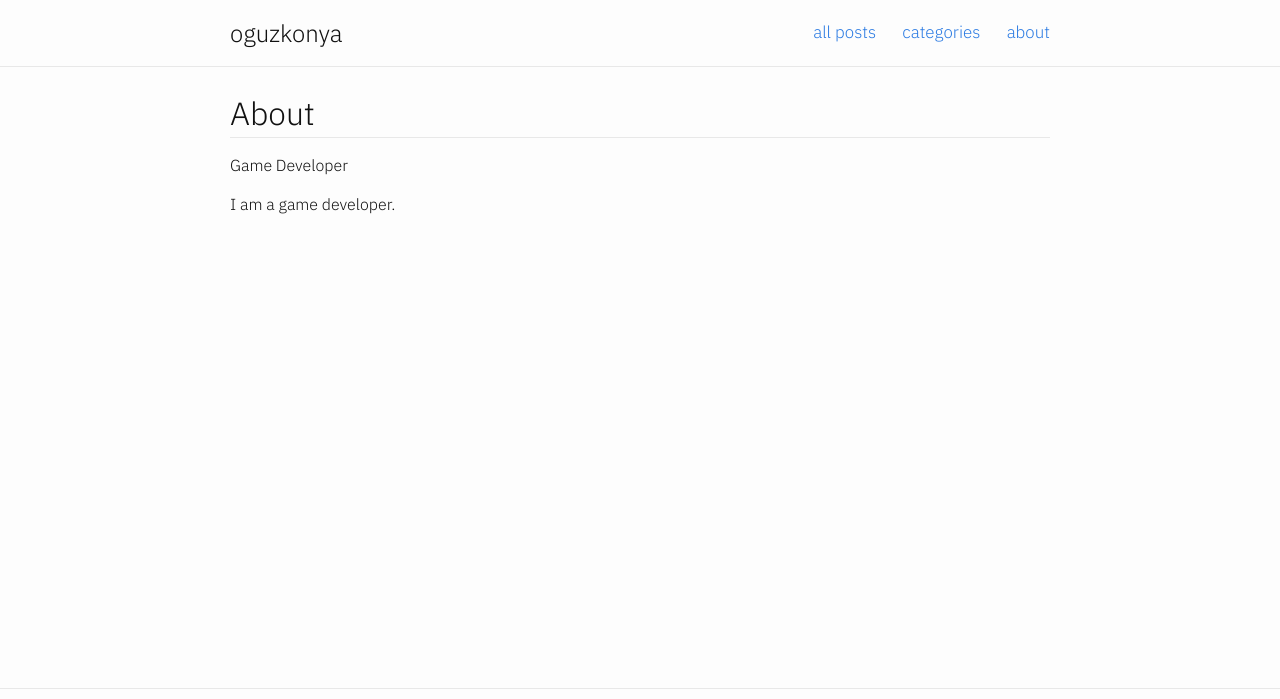
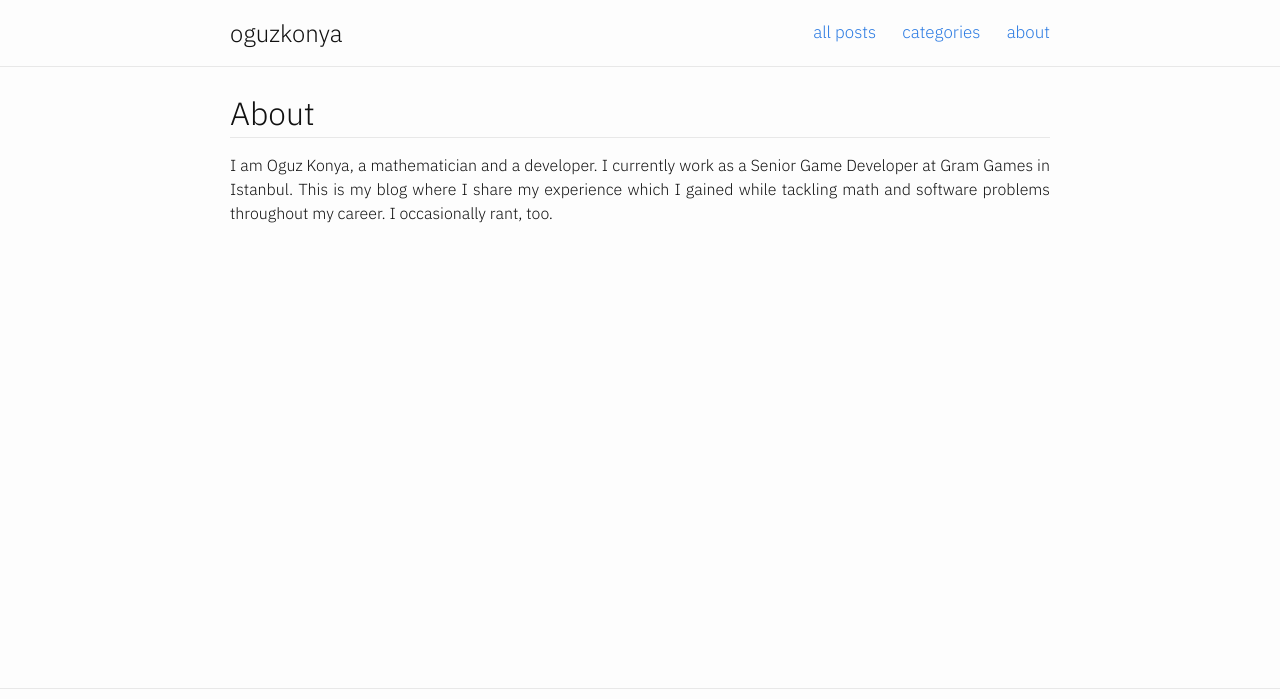
Before and after one commit to oguzkonya/oguzkonya.github.io, a plain HTML site: page about/index.html in a window 1280 px wide. Shown: the top 699 px of the page. Drawn offline with Linux system fonts and the light colour scheme.

Commit message:
Update about me

```diff
--- a/about/index.html
+++ b/about/index.html
@@ -42,8 +42,7 @@
    <h1 class="page-title">About</h1>
  </header>
  <div class="post-content">
-   <p>Game Developer</p>
-<p>I am a game developer.</p>
+   <p>I am Oguz Konya, a mathematician and a developer. I currently work as a Senior Game Developer at Gram Games in Istanbul. This is my blog where I share my experience which I gained while tackling math and software problems throughout my career. I occasionally rant, too.</p>
  </div>
 </article>
    </div>
--- a/feed.xml
+++ b/feed.xml
@@ -1,4 +1,4 @@
-<?xml version="1.0" encoding="utf-8"?><feed xmlns="http://www.w3.org/2005/Atom" ><generator uri="https://jekyllrb.com/" version="3.7.4">Jekyll</generator><link href="https://oguzkonya.github.io/feed.xml" rel="self" type="application/atom+xml" /><link href="https://oguzkonya.github.io/" rel="alternate" type="text/html" /><updated>2019-09-15T17:07:14+00:00</updated><id>https://oguzkonya.github.io/feed.xml</id><title type="html">oguzkonya</title><subtitle>Game Developer
+<?xml version="1.0" encoding="utf-8"?><feed xmlns="http://www.w3.org/2005/Atom" ><generator uri="https://jekyllrb.com/" version="3.7.4">Jekyll</generator><link href="https://oguzkonya.github.io/feed.xml" rel="self" type="application/atom+xml" /><link href="https://oguzkonya.github.io/" rel="alternate" type="text/html" /><updated>2019-09-15T18:07:38+00:00</updated><id>https://oguzkonya.github.io/feed.xml</id><title type="html">oguzkonya</title><subtitle>Game Developer
 </subtitle><author><name>Oguz Konya</name></author><entry><title type="html">Formatting Big Numbers: The aa Notation</title><link href="https://oguzkonya.github.io/formatting-big-numbers-aa-notation/" rel="alternate" type="text/html" title="Formatting Big Numbers: The aa Notation" /><published>2019-09-05T00:00:00+00:00</published><updated>2019-09-05T00:00:00+00:00</updated><id>https://oguzkonya.github.io/formatting-big-numbers-aa-notation</id><content type="html" xml:base="https://oguzkonya.github.io/formatting-big-numbers-aa-notation/">&lt;p&gt;If you are dealing with big numbers in your game, you might have encountered the issue of properly formatting them. Small numbers such as 1.000, 10.000 or even 100.000 are OK, but as you go larger, you’ll run out of space quickly. I mean, how can you fit &lt;strong&gt;1.000.000.000.000.000.000&lt;/strong&gt; in a button?&lt;/p&gt;
 
 &lt;p&gt;But let’s say, you found a way. Let’s say you were able to put &lt;strong&gt;1.000.000.000.000.000.000&lt;/strong&gt; in a button properly and it looks good (I can’t imagine how, but for the sake of the argument let’s assume it is possible). However, you still have the UX problem of clarity. No one will be able to see this number and say “oh my gosh, I have one quintillion cookies!”. I am a mathematician and even I can’t read it without counting zeros first.&lt;/p&gt;
```
